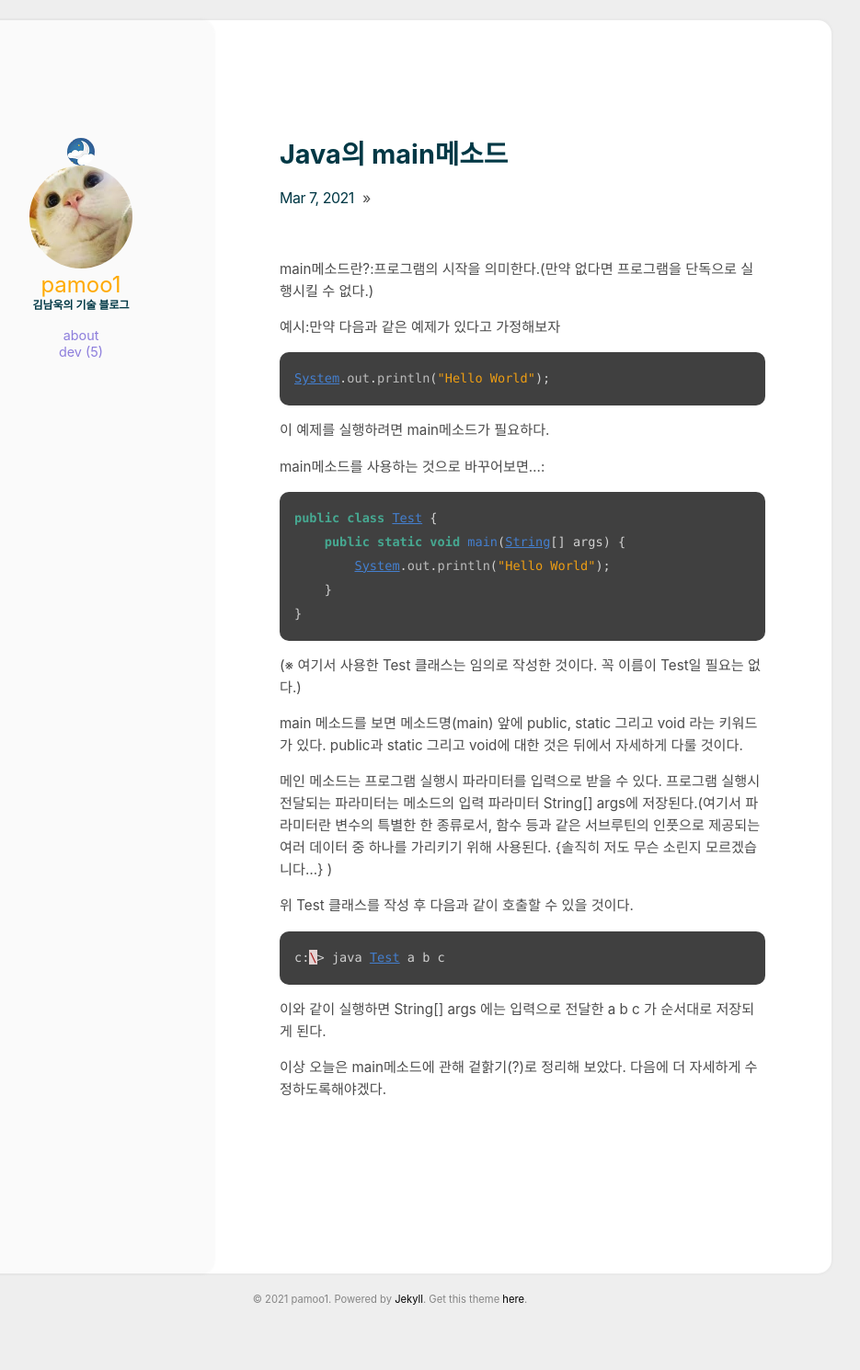
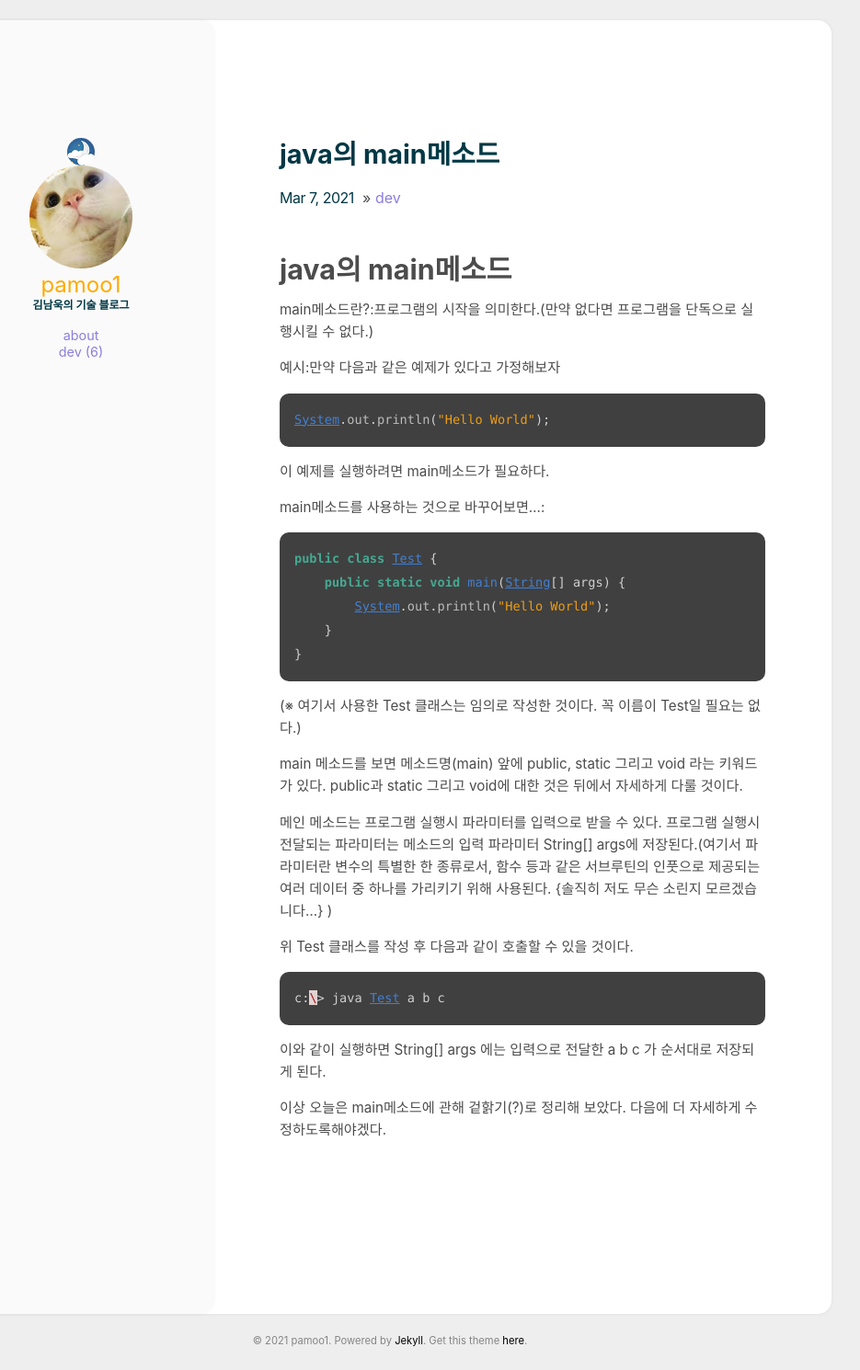
Before and after one commit to pamoo1/bloag, a Jekyll site: the page built from _posts/2021-03-07-java의 main메소드.md, in a window 1280 px wide. Shown: the whole page at 92% size, without its empty margins (216-1151 px from the left). Built offline with Jekyll 4.4.1, drawn with Linux system fonts in a browser that asks for light colours; before the commit the page ends 1446 px from its top, so only the background shows below that.

Commit message:
Update 2021-03-07-java의 main메소드.md

```diff
--- a/_posts/2021-03-07-java의 main메소드.md
+++ b/_posts/2021-03-07-java의 main메소드.md
@@ -1,3 +1,11 @@
+---
+title: java의 main메소드
+categories: [dev]
+comments: true
+---
+java의 main메소드
+=============
+
 main메소드란?:프로그램의 시작을 의미한다.(만약 없다면 프로그램을 단독으로 실행시킬 수 없다.)
 
 
```
